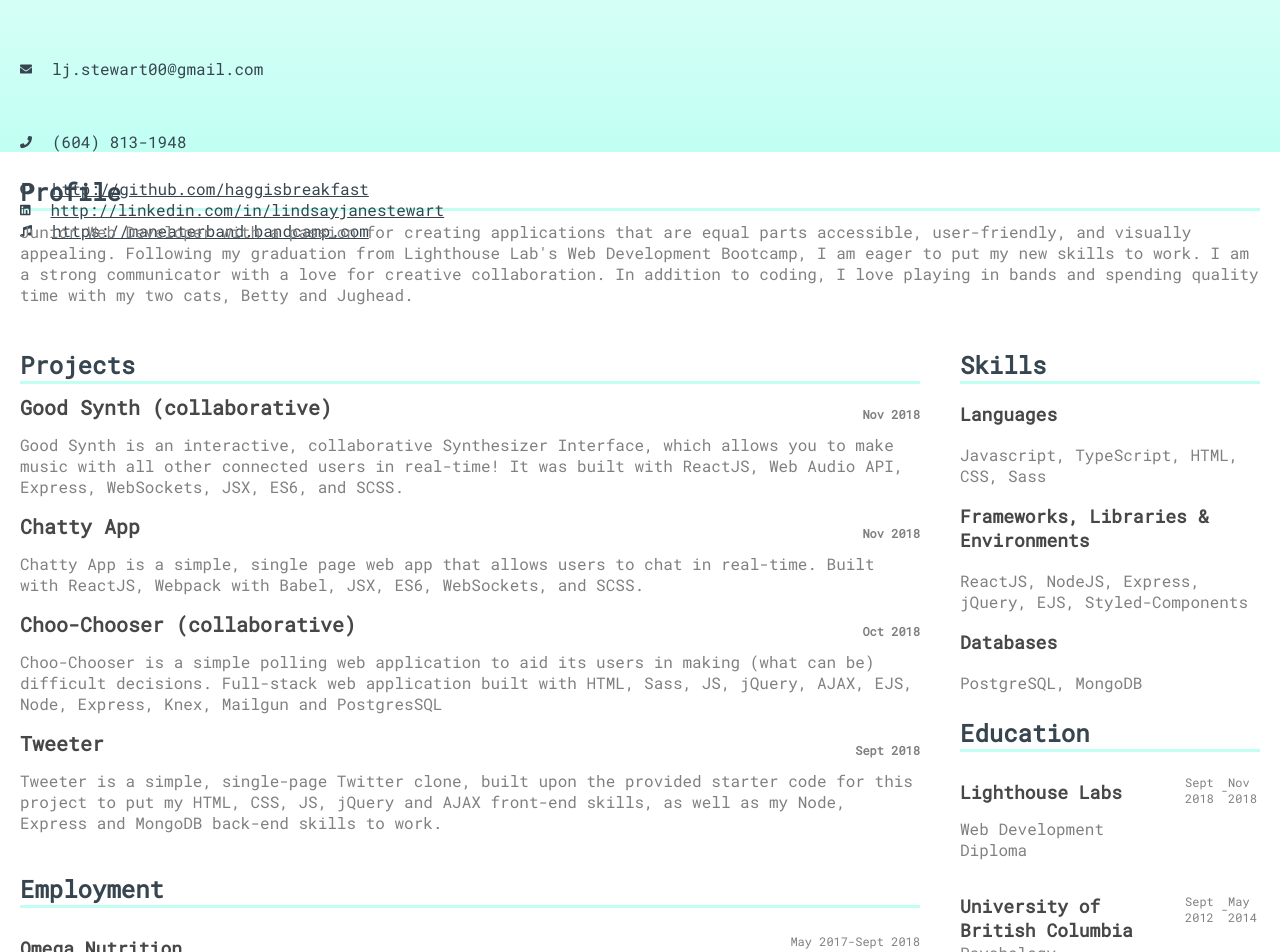
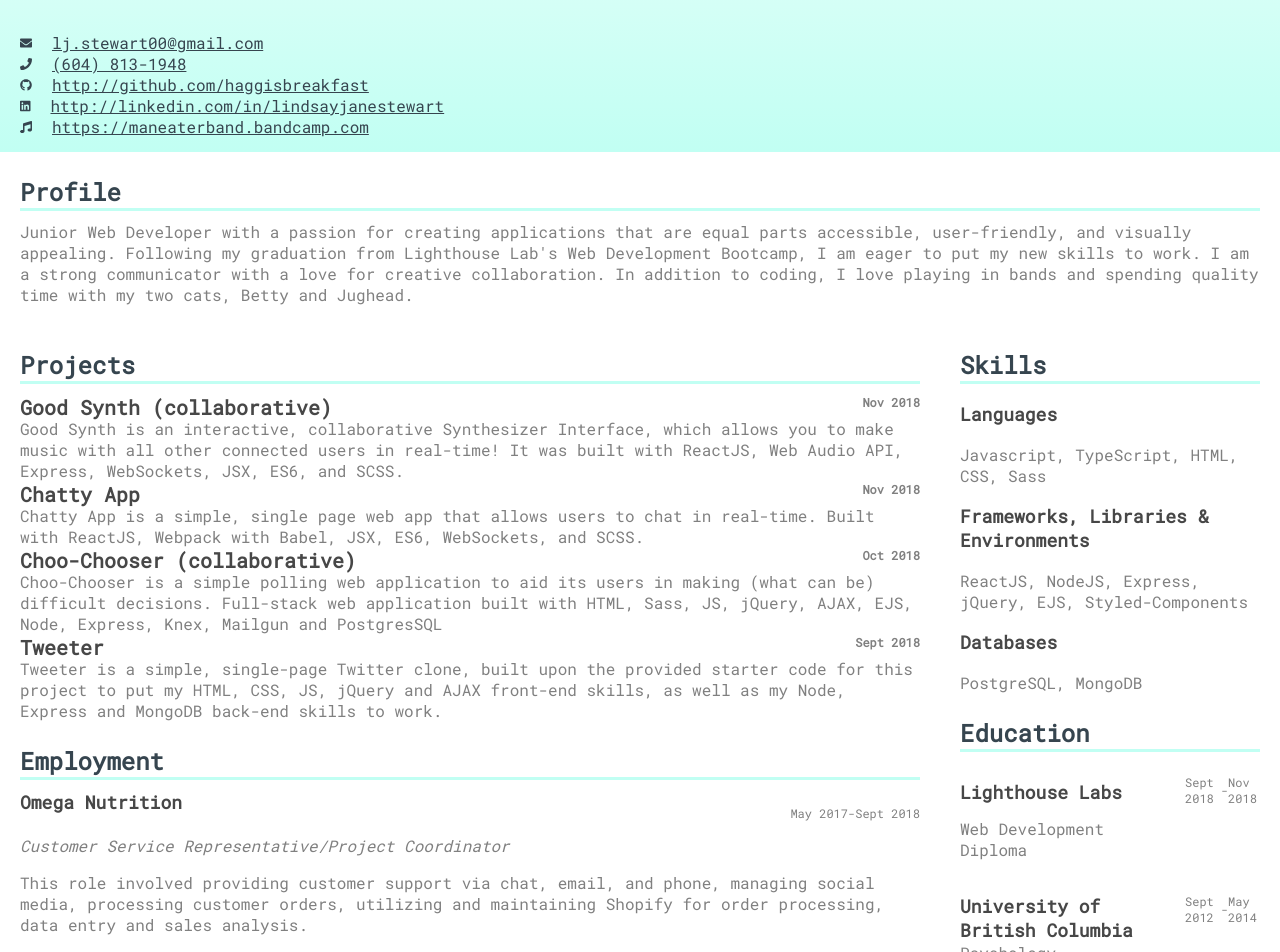
Before and after one commit to haggisbreakfast/resume, a React (Create React App) app: page / in a window 1280 px wide. Shown: the part 140-1092 px from the top of the page. Built offline with nearby package versions, Linux system fonts and the light colour scheme.

Commit message:
makes email link clickable

```diff
--- a/package.json
+++ b/package.json
@@ -9,6 +9,7 @@
     "@fortawesome/react-fontawesome": "0.1.3",
     "react": "^16.7.0",
     "react-dom": "^16.7.0",
+    "react-mailto": "^0.4.0",
     "react-scripts": "2.1.3",
     "styled-components": "4.1.3"
   },
--- a/src/Components.tsx
+++ b/src/Components.tsx
@@ -39,7 +39,7 @@ export const Name = styled.h1`
   margin: 0px;
 `;
 
-export const Label = styled.p`
+export const Label = styled.span`
   margin: 0px;
   font-size: 20px;
 `;
@@ -57,7 +57,7 @@ export const ContactContainer = styled.div`
   height: 150px;
 `;
 
-export const ContactMethod = styled.p`
+export const ContactMethod = styled.span`
   padding: 10px;
 `;
 
--- a/src/Job.tsx
+++ b/src/Job.tsx
@@ -13,13 +13,13 @@ const TitleContainer = styled.div`
   }
 `;
 
-const Company = styled.p`
+const Company = styled.span`
   font-size: 18px;
   font-weight: 800;
   color: rgb(71, 71, 71);
 `;
 
-const Position = styled.p`
+const Position = styled.span`
   margin-top: 0px;
   padding-top: 0px;
   font-style: italic;
@@ -31,7 +31,7 @@ const DateContainer = styled.div`
   font-size: 12px;
 `;
 
-const Date = styled.p``;
+const Date = styled.span``;
 
 const Duties = styled.p``;
 
--- a/src/Project.tsx
+++ b/src/Project.tsx
@@ -30,11 +30,11 @@ const ProjectName = styled.a`
   }
 `;
 
-const ProjectDate = styled.p`
+const ProjectDate = styled.span`
   font-size: 12px;
 `;
 
-const ProjectSummary = styled.p``;
+const ProjectSummary = styled.span``;
 
 type ProjectProps = {
   project: ResumeProject;
--- a/src/index.tsx
+++ b/src/index.tsx
@@ -3,6 +3,7 @@ import ReactDOM from 'react-dom';
 import { library, IconProp } from '@fortawesome/fontawesome-svg-core';
 import { fab } from '@fortawesome/free-brands-svg-icons';
 import { faEnvelope, faPhone, faMusic } from '@fortawesome/free-solid-svg-icons';
+import mailto from 'react';
 
 import { resume, Resume } from './resume';
 import { Project } from './Project';
@@ -46,8 +47,10 @@ const App = (props: AppProps) => {
           <Label>{resume.basics.label}</Label>
         </NameContainer>
         <ContactsContainer>
-          <Contact item={resume.basics.email} icon="envelope" />
-          <Contact item={resume.basics.phone} icon="phone" />
+          <Contact item={resume.basics.email} icon="envelope" isLink />
+          <ContactLink href={`mailto: ${resume.basics.email}`} />
+          <Contact item={resume.basics.phone} icon="phone" isLink />
+          <ContactLink href={resume.basics.phone} />
           <Contact item={resume.basics.github} icon={['fab', 'github']} isLink />
           <ContactLink href={resume.basics.github} />
           <Contact item={resume.basics.linkedin} icon={['fab', 'linkedin']} isLink />
@@ -64,9 +67,9 @@ const App = (props: AppProps) => {
         <LeftMiddle>
           <Projects>
             <Header>Projects</Header>
-            {resume.projects.map((p => {
+            {resume.projects.map(p => {
               return <Project project={p} />;
-            }))}
+            })}
           </Projects>
           <Work>
             <Header>Employment</Header>
```
Also changed, not shown: 1 other file (tests, documents, lock files or other folders).
